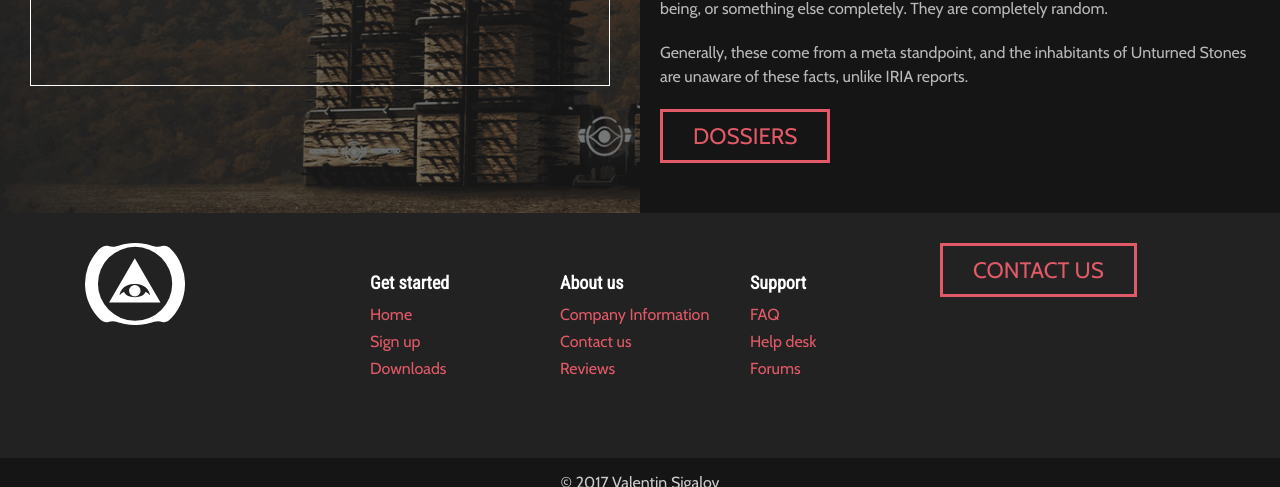
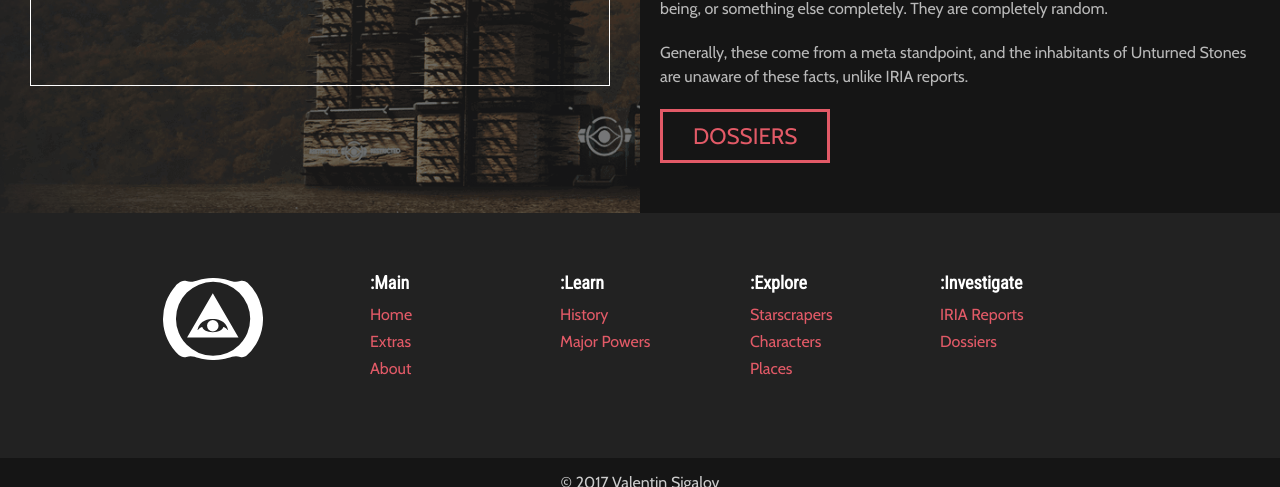
Before and after one commit to prokhorvlg/Unturned-Stones, a PHP site: page / in a window 1280 px wide. Shown: the part 6013-6500 px from the top of the page. Run offline with PHP 8.4, Linux system fonts and the light colour scheme; some libraries are stand-ins or nearby versions.

Commit message:
More Nav/Footer fixes

```diff
--- a/css/creative.css
+++ b/css/creative.css
@@ -887,7 +887,7 @@ section.masthead {
     left: 170px;
   }
 
-  .dropPlus {
+  .hiddenItem {
     display: none;
   }
 
@@ -895,6 +895,10 @@ section.masthead {
   --------------------------------------------- */
 
   @media all and (max-width : 768px) {
+
+    .hiddenItem {
+      display: block;
+    }
 
   .visibleLogoText {
     color: rgba(255,255,255,1) !important;
--- a/index.html
+++ b/index.html
@@ -385,183 +385,45 @@
         <div class="container">
             <div class="row">
                 <div class="col-sm-3">
-                    <h2 class="logo"><a href="#"><img src="./img/UNTSlogo.svg" width="100"/></a></h2>
+                    <h2 class="logo" style="text-align: center; margin-top: 35px;"><a href="#"><img src="./img/UNTSlogo.svg" width="100"/></a></h2>
                 </div>
                 <div class="col-sm-2">
-                    <h5>Get started</h5>
+                    <h5>:Main</h5>
                     <ul>
                         <li><a href="#">Home</a></li>
-                        <li><a href="#">Sign up</a></li>
-                        <li><a href="#">Downloads</a></li>
+                        <li><a href="#">Extras</a></li>
+                        <li><a href="#">About</a></li>
                     </ul>
                 </div>
                 <div class="col-sm-2">
-                    <h5>About us</h5>
+                    <h5>:Learn</h5>
                     <ul>
-                        <li><a href="#">Company Information</a></li>
-                        <li><a href="#">Contact us</a></li>
-                        <li><a href="#">Reviews</a></li>
+                        <li><a href="#">History</a></li>
+                        <li><a href="#">Major Powers</a></li>
                     </ul>
                 </div>
                 <div class="col-sm-2">
-                    <h5>Support</h5>
+                    <h5>:Explore</h5>
                     <ul>
-                        <li><a href="#">FAQ</a></li>
-                        <li><a href="#">Help desk</a></li>
-                        <li><a href="#">Forums</a></li>
+                        <li><a href="#">Starscrapers</a></li>
+                        <li><a href="#">Characters</a></li>
+                        <li><a href="#">Places</a></li>
                     </ul>
                 </div>
-                <div class="col-sm-3">
-                    <a class="btn" href="#">Contact us</a>
+                <div class="col-sm-2">
+                    <h5>:Investigate</h5>
+                    <ul>
+                        <li><a href="#">IRIA Reports</a></li>
+                        <li><a href="#">Dossiers</a></li>
+                    </ul>
                 </div>
-            </div>
+              </div>
         </div>
         <div class="footer-copyright bg-dark">
-            <p>© 2017 Valentin Sigalov </p>
+            <p>© 2017 Valentin Sigalov</p>
         </div>
     </footer>
 
-    <!--<section id="services">
-      <div class="container">
-        <div class="row">
-          <div class="col-lg-12 text-center">
-            <h2 class="section-heading">At Your Service</h2>
-            <hr class="primary">
-          </div>
-        </div>
-      </div>
-      <div class="container">
-        <div class="row">
-          <div class="col-lg-3 col-md-6 text-center">
-            <div class="service-box">
-              <i class="fa fa-4x fa-diamond text-primary sr-icons"></i>
-              <h3>Sturdy Templates</h3>
-              <p class="text-muted">Our templates are updated regularly so they don't break.</p>
-            </div>
-          </div>
-          <div class="col-lg-3 col-md-6 text-center">
-            <div class="service-box">
-              <i class="fa fa-4x fa-paper-plane text-primary sr-icons"></i>
-              <h3>Ready to Ship</h3>
-              <p class="text-muted">You can use this theme as is, or you can make changes!</p>
-            </div>
-          </div>
-          <div class="col-lg-3 col-md-6 text-center">
-            <div class="service-box">
-              <i class="fa fa-4x fa-newspaper-o text-primary sr-icons"></i>
-              <h3>Up to Date</h3>
-              <p class="text-muted">We update dependencies to keep things fresh.</p>
-            </div>
-          </div>
-          <div class="col-lg-3 col-md-6 text-center">
-            <div class="service-box">
-              <i class="fa fa-4x fa-heart text-primary sr-icons"></i>
-              <h3>Made with Love</h3>
-              <p class="text-muted">You have to make your websites with love these days!</p>
-            </div>
-          </div>
-        </div>
-      </div>
-    </section>
-
-    <section class="p-0" id="portfolio">
-      <div class="container-fluid">
-        <div class="row no-gutter popup-gallery">
-          <div class="col-lg-4 col-sm-6">
-            <a class="portfolio-box" href="img/portfolio/fullsize/1.jpg">
-              <img class="img-fluid" src="img/portfolio/thumbnails/1.jpg" alt="">
-              <div class="portfolio-box-caption">
-                <div class="portfolio-box-caption-content">
-                  <div class="project-category text-faded">
-                    Category
-                  </div>
-                  <div class="project-name">
-                    Project Name
-                  </div>
-                </div>
-              </div>
-            </a>
-          </div>
-          <div class="col-lg-4 col-sm-6">
-            <a class="portfolio-box" href="img/portfolio/fullsize/2.jpg">
-              <img class="img-fluid" src="img/portfolio/thumbnails/2.jpg" alt="">
-              <div class="portfolio-box-caption">
-                <div class="portfolio-box-caption-content">
-                  <div class="project-category text-faded">
-                    Category
-                  </div>
-                  <div class="project-name">
-                    Project Name
-                  </div>
-                </div>
-              </div>
-            </a>
-          </div>
-          <div class="col-lg-4 col-sm-6">
-            <a class="portfolio-box" href="img/portfolio/fullsize/3.jpg">
-              <img class="img-fluid" src="img/portfolio/thumbnails/3.jpg" alt="">
-              <div class="portfolio-box-caption">
-                <div class="portfolio-box-caption-content">
-                  <div class="project-category text-faded">
-                    Category
-                  </div>
-                  <div class="project-name">
-                    Project Name
-                  </div>
-                </div>
-              </div>
-            </a>
-          </div>
-          <div class="col-lg-4 col-sm-6">
-            <a class="portfolio-box" href="img/portfolio/fullsize/4.jpg">
-              <img class="img-fluid" src="img/portfolio/thumbnails/4.jpg" alt="">
-              <div class="portfolio-box-caption">
-                <div class="portfolio-box-caption-content">
-                  <div class="project-category text-faded">
-                    Category
-                  </div>
-                  <div class="project-name">
-                    Project Name
-                  </div>
-                </div>
-              </div>
-            </a>
-          </div>
-          <div class="col-lg-4 col-sm-6">
-            <a class="portfolio-box" href="img/portfolio/fullsize/5.jpg">
-              <img class="img-fluid" src="img/portfolio/thumbnails/5.jpg" alt="">
-              <div class="portfolio-box-caption">
-                <div class="portfolio-box-caption-content">
-                  <div class="project-category text-faded">
-                    Category
-                  </div>
-                  <div class="project-name">
-                    Project Name
-                  </div>
-                </div>
-              </div>
-            </a>
-          </div>
-          <div class="col-lg-4 col-sm-6">
-            <a class="portfolio-box" href="img/portfolio/fullsize/6.jpg">
-              <img class="img-fluid" src="img/portfolio/thumbnails/6.jpg" alt="">
-              <div class="portfolio-box-caption">
-                <div class="portfolio-box-caption-content">
-                  <div class="project-category text-faded">
-                    Category
-                  </div>
-                  <div class="project-name">
-                    Project Name
-                  </div>
-                </div>
-              </div>
-            </a>
-          </div>
-        </div>
-      </div>
-    </section>-->
-
-    <!-- Bootstrap core JavaScript -->
     <script src="vendor/popper/popper.min.js"></script>
 
     <!-- Plugin JavaScript -->
```
